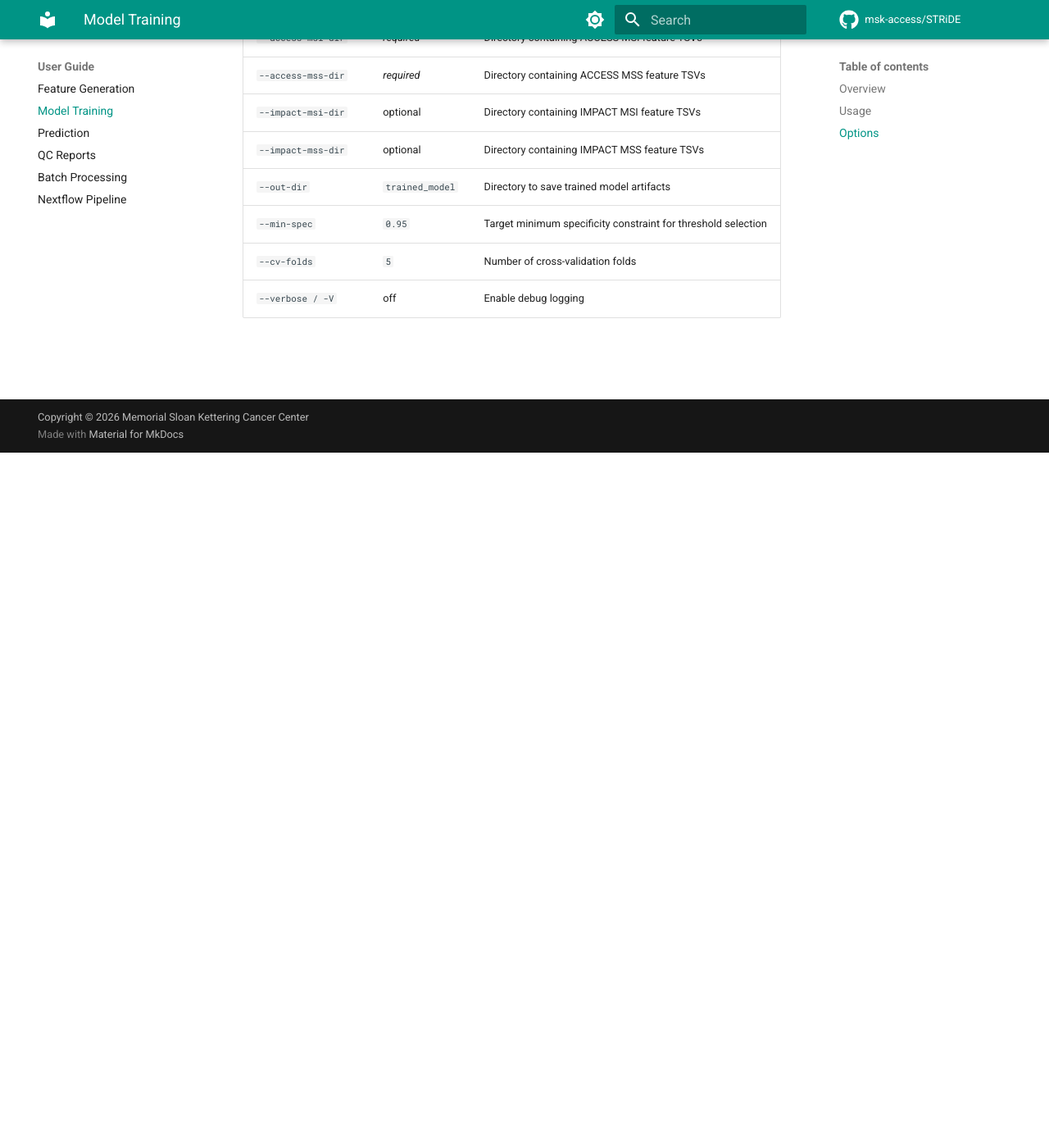
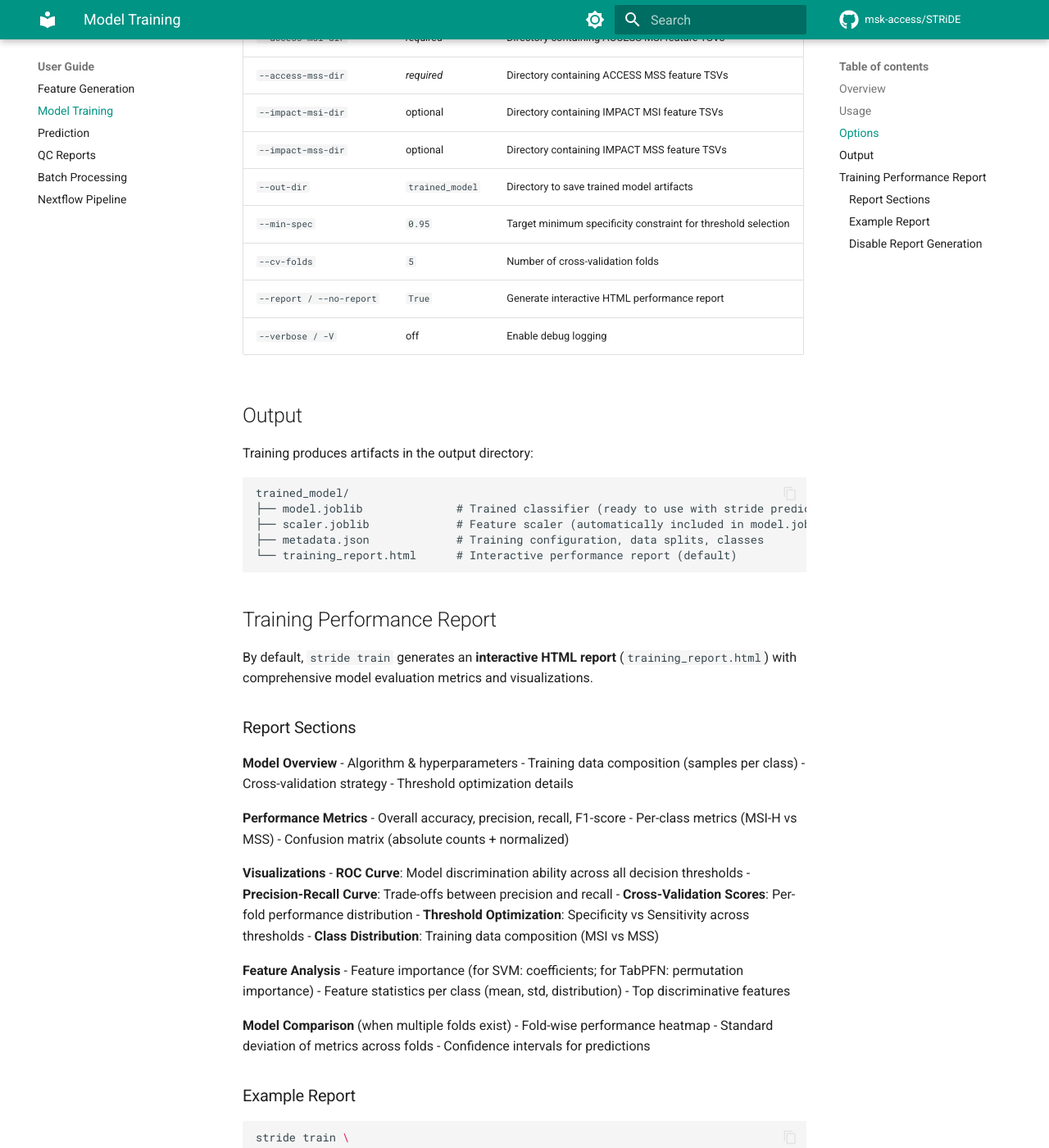
Before and after one commit to msk-access/STRiDE, an MkDocs documentation site: the page built from docs/user-guide/training.md, in a window 1280 px wide and 1400 px high, scrolled down 848 px. Shown: the whole window at 82% size. Built offline with MkDocs 1.6.1 and Material for MkDocs 9.7.7, drawn with Linux system fonts in a browser that asks for light colours; comment, search, counter and statistics services are not loaded; the version menu is left out; some of the changed text lies outside the part shown.

Commit message:
docs: add training performance report feature to documentation
Document the planned HTML training performance report that will be generated by
stride train command with --report flag (default: true).

Training Report Features:
- ROC curves and Precision-Recall curves
- Confusion matrices with per-class metrics
- Cross-validation score distribution
- Feature importance visualization
- Threshold optimization curves
- Class balance analysis
- Interactive Plotly charts with export capabilities

Updates:
- docs/user-guide/training.md:
  - Add --report/--no-report flag to options table
  - Document training output structure
  - Add comprehensive Training Performance Report section
  - Include example usage and interactive features
  - Show how to disable report generation

- docs/architecture.md:
  - Add Reporting Infrastructure section
  - Document both QC and Training reports
  - Describe shared technologies (Plotly, Tabulator.js)
  - Update Model Training section with report reference

Co-authored-by: Copilot App <223556219+Copilot@users.noreply.github.com>

````diff
--- a/docs/user-guide/training.md
+++ b/docs/user-guide/training.md
@@ -34,4 +34,87 @@ stride train \
 | `--out-dir` | `trained_model` | Directory to save trained model artifacts |
 | `--min-spec` | `0.95` | Target minimum specificity constraint for threshold selection |
 | `--cv-folds` | `5` | Number of cross-validation folds |
+| `--report / --no-report` | `True` | Generate interactive HTML performance report |
 | `--verbose / -V` | off | Enable debug logging |
+
+## Output
+
+Training produces artifacts in the output directory:
+
+```
+trained_model/
+├── model.joblib              # Trained classifier (ready to use with stride predict)
+├── scaler.joblib             # Feature scaler (automatically included in model.joblib)
+├── metadata.json             # Training configuration, data splits, classes
+└── training_report.html      # Interactive performance report (default)
+```
+
+## Training Performance Report
+
+By default, `stride train` generates an **interactive HTML report** (`training_report.html`) with comprehensive model evaluation metrics and visualizations.
+
+### Report Sections
+
+**Model Overview**
+- Algorithm & hyperparameters
+- Training data composition (samples per class)
+- Cross-validation strategy
+- Threshold optimization details
+
+**Performance Metrics**
+- Overall accuracy, precision, recall, F1-score
+- Per-class metrics (MSI-H vs MSS)
+- Confusion matrix (absolute counts + normalized)
+
+**Visualizations**
+- **ROC Curve**: Model discrimination ability across all decision thresholds
+- **Precision-Recall Curve**: Trade-offs between precision and recall
+- **Cross-Validation Scores**: Per-fold performance distribution
+- **Threshold Optimization**: Specificity vs Sensitivity across thresholds
+- **Class Distribution**: Training data composition (MSI vs MSS)
+
+**Feature Analysis**
+- Feature importance (for SVM: coefficients; for TabPFN: permutation importance)
+- Feature statistics per class (mean, std, distribution)
+- Top discriminative features
+
+**Model Comparison** (when multiple folds exist)
+- Fold-wise performance heatmap
+- Standard deviation of metrics across folds
+- Confidence intervals for predictions
+
+### Example Report
+
+```bash
+stride train \
+    --method svm \
+    --access-msi-dir /data/msi_features/ \
+    --access-mss-dir /data/mss_features/ \
+    --out-dir trained_model/ \
+    --report
+```
+
+Opens in browser:
+```
+trained_model/training_report.html
+```
+
+The report is **interactive** with:
+- Downloadable charts
+- Hover tooltips with exact values
+- Filterable metric tables
+- Export to PNG/SVG
+
+### Disable Report Generation
+
+To skip report generation (useful for batch training or resource constraints):
+
+```bash
+stride train \
+    --method svm \
+    --access-msi-dir /data/msi/ \
+    --access-mss-dir /data/mss/ \
+    --no-report
+```
+
+This saves computation time but still generates the trained model.
````
Also changed, not shown: docs/architecture.md (+33 -0 lines).
